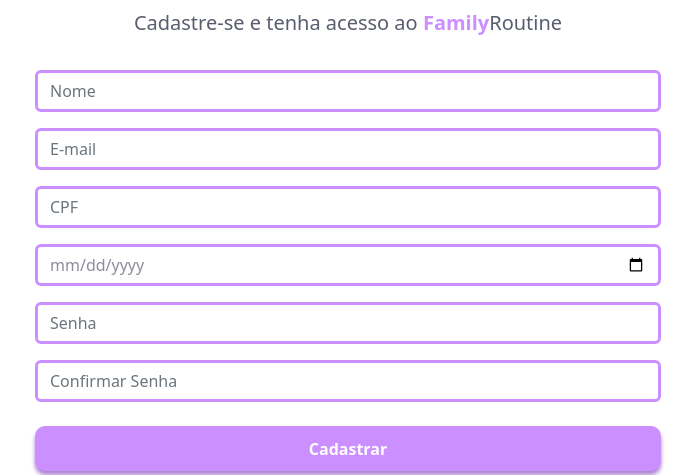
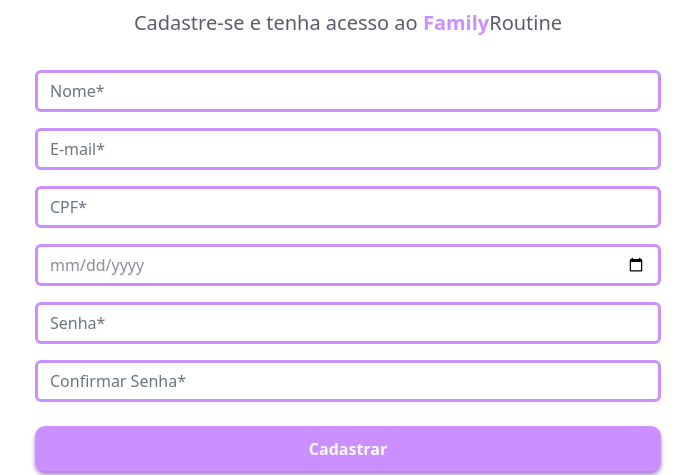
Before and after one commit to THE-TRIADE/frontend, a React (Vite) app: page /signup in a window 1280 px wide. Shown: the part 144-619 px from the top of the page, without its empty margins (292-987 px from the left). Built offline with nearby package versions, Linux system fonts and the light colour scheme.

Commit message:
Permite reenvio de formulário

```diff
--- a/src/pages/SignIn.jsx
+++ b/src/pages/SignIn.jsx
@@ -7,6 +7,7 @@
 import { api } from '../config/api';
 import { CustomSpan } from '../components/CustomSpan';
 import { FooterWave } from '../components/FooterWave';
+import { toast } from 'react-toastify';
 
 export const SignIn = () => {
 	const [login, setLogin] = useState({
@@ -39,12 +40,15 @@
 				api
 					.post('/guardian/login', login)
 					.then((res) => {
-						console.log(res);
-						console.log(res.data.id);
+						toast.success('Usuário autenticado com sucesso.');
 						sessionStorage.setItem('UserId', res.data.id);
 						navigate('/');
 					})
-					.catch((err) => console.error(err));
+					.catch((err) => {
+						console.error(err);
+						toast.error('Falha ao autenticar.');
+					})
+					.finally(() => setTrySignUp(false));
 			} else {
 				setTrySignUp(false);
 			}
--- a/src/pages/SignUp.jsx
+++ b/src/pages/SignUp.jsx
@@ -60,7 +60,8 @@
 					.catch((err) => {
 						toast.error('Falha ao cadastrar.');
 						console.error(err);
-					});
+					})
+					.finally(() => setTrySignUp(false));
 			} else {
 				setTrySignUp(false);
 			}
@@ -141,27 +142,27 @@
 				</p>
 				<div className="row text-start">
 					<div className="col-12">
-						<TextualLoginInput placeholder="Nome" value={signUpForm.name} onChange={(e) => updateForm('name', e)} />
+						<TextualLoginInput placeholder="Nome*" value={signUpForm.name} onChange={(e) => updateForm('name', e)} />
 						{showErrorMessages('name')}
-						<EmailLoginInput placeholder="E-mail" value={signUpForm.email} onChange={(e) => updateForm('email', e)} />
+						<EmailLoginInput placeholder="E-mail*" value={signUpForm.email} onChange={(e) => updateForm('email', e)} />
 						{showErrorMessages('email')}
-						<CpfLoginInput placeholder="CPF" value={signUpForm.cpf} onChange={(e) => updateForm('cpf', e)} />
+						<CpfLoginInput placeholder="CPF*" value={signUpForm.cpf} onChange={(e) => updateForm('cpf', e)} />
 						{showErrorMessages('cpf')}
 						<DateLoginInput
-							placeholder="Data de Nascimento"
+							placeholder="Data de Nascimento*"
 							value={signUpForm.birthDate}
 							onChange={(e) => updateForm('birthDate', e)}
 						/>
 						{showErrorMessages('birthDate')}
 						<PasswordLoginInput
-							placeholder="Senha"
+							placeholder="Senha*"
 							value={signUpForm.password}
 							onChange={(e) => updateForm('password', e)}
 						/>
 						{showErrorMessages('password')}
 						<PasswordLoginInput
 							value={signUpForm.passwordConfirmation}
-							placeholder="Confirmar Senha"
+							placeholder="Confirmar Senha*"
 							onChange={(e) => updateForm('passwordConfirmation', e)}
 						/>
 						{showErrorMessages('passwordConfirmation')}
```
